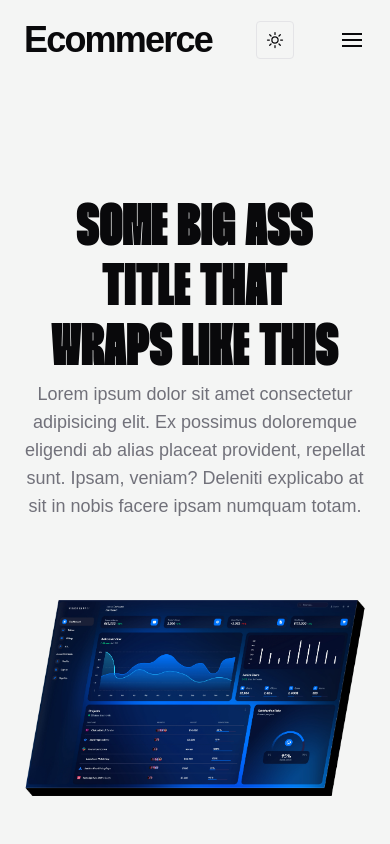
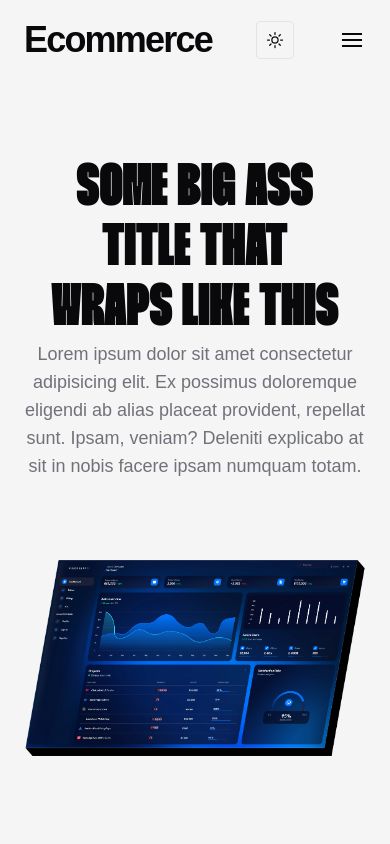
Before and after one commit to santiago-federici/templates-ecommerce, a Next.js app: page / in a window 390 px wide. Shown: the top 844 px of the page. Built offline with nearby package versions, Linux system fonts and the light colour scheme; a web font is replaced by a local one.

Commit message:
refactor: change spacings

```diff
--- a/src/app/layout.tsx
+++ b/src/app/layout.tsx
@@ -37,9 +37,7 @@ export default function RootLayout({
       >
         <ThemeProvider attribute="class" defaultTheme="system" enableSystem>
           <Header />
-          <main className="flex-1 space-y-40 overflow-hidden py-10">
-            {children}
-          </main>
+          <main className="flex-1 overflow-hidden py-10">{children}</main>
           <Footer />
         </ThemeProvider>
       </body>
--- a/src/components/home-page/hero-section.tsx
+++ b/src/components/home-page/hero-section.tsx
@@ -2,7 +2,7 @@ import Wrapper from "../wrapper";
 
 export default function HeroSection() {
   return (
-    <Wrapper className="flex min-h-[65svh] flex-col gap-20 max-lg:mt-20 lg:flex-row lg:items-center lg:justify-between">
+    <Wrapper className="mb-40 flex min-h-[65svh] flex-col gap-20 max-lg:mt-10 lg:flex-row lg:items-center lg:justify-between">
       <div className="w-full max-lg:text-center">
         <h1 className="font-thunder text-6xl lg:max-w-[25ch] 2xl:text-8xl">
           SOME BIG ASS TITLE THAT WRAPS LIKE THIS
```
